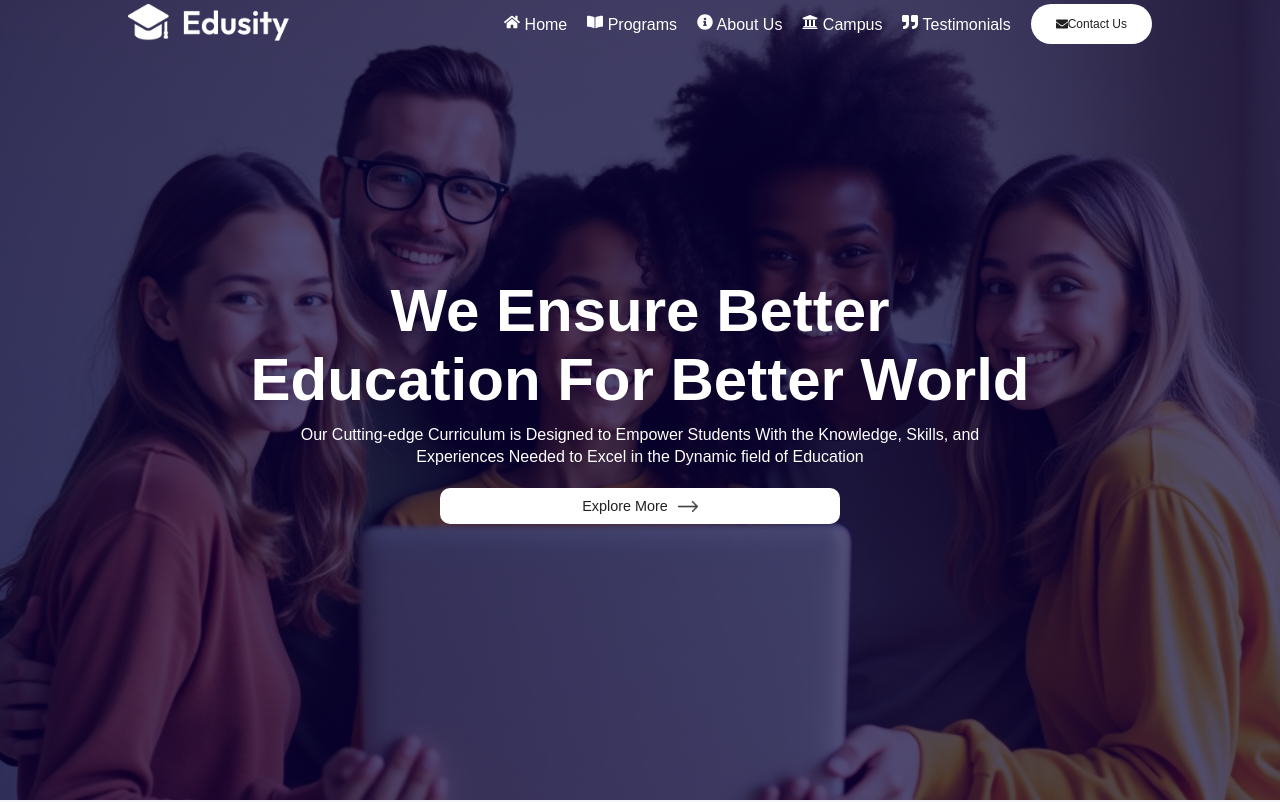
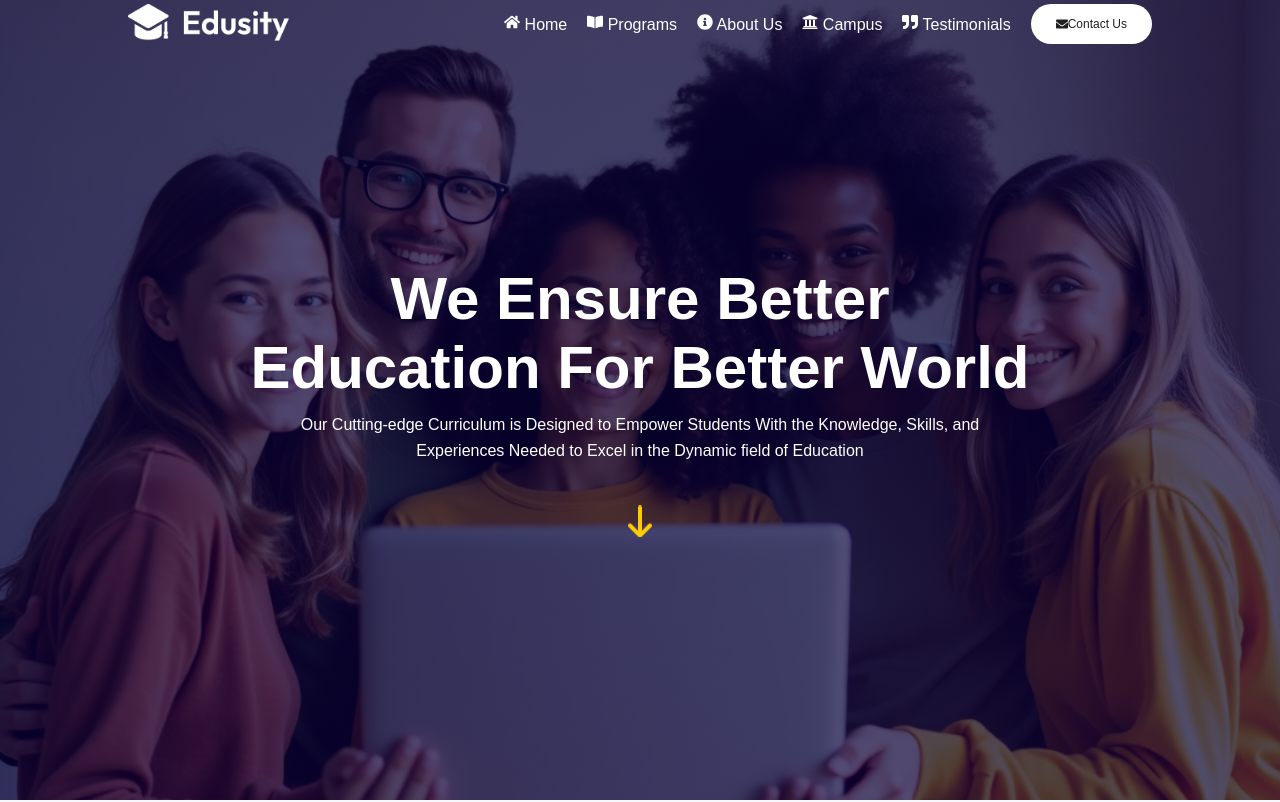
Before and after one commit to HabibShehu007/Educity-React, a React (Vite) app: page / in a window 1280 px wide. Shown: the top 802 px of the page. Built offline with nearby package versions, Linux system fonts and the light colour scheme.

Commit message:
Added font awesome icons

```diff
--- a/package.json
+++ b/package.json
@@ -10,6 +10,8 @@
     "preview": "vite preview"
   },
   "dependencies": {
+    "@fortawesome/free-solid-svg-icons": "^7.1.0",
+    "@fortawesome/react-fontawesome": "^3.1.0",
     "framer-motion": "^12.23.24",
     "react": "^19.2.0",
     "react-dom": "^19.1.1",
--- a/src/components/Hero/Hero.jsx
+++ b/src/components/Hero/Hero.jsx
@@ -1,6 +1,8 @@
 import React from 'react';
 import './hero.css';
 import { motion } from 'framer-motion';
+import { FontAwesomeIcon } from '@fortawesome/react-fontawesome';
+import { faArrowDown } from '@fortawesome/free-solid-svg-icons';
 
 const Hero = () => {
   return (
@@ -44,21 +46,17 @@ const Hero = () => {
           Needed to Excel in the Dynamic field of Education
         </motion.p>
 
-        <motion.button
-          className='btn'
-          initial={{ opacity: 0, scale: 0.8 }}
-          animate={{ opacity: 1, scale: 1 }}
+        <motion.div
+          className="scroll-down"
+          animate={{ y: [0, 10, 0] }}
           transition={{
-            type: 'spring',
-            stiffness: 200,
-            damping: 15,
-            delay: 0.5,
+            repeat: Infinity,
+            duration: 1.5,
+            ease: "easeInOut"
           }}
-          whileHover={{ scale: 1.05 }}
-          whileTap={{ scale: 0.95 }}
         >
-          Explore More <img src="/assets/dark-arrow.png" alt="Arrow icon" />
-        </motion.button>
+          <FontAwesomeIcon icon={faArrowDown} size="2x" />
+        </motion.div>
       </motion.div>
     </div>
   );
--- a/src/components/Hero/hero.css
+++ b/src/components/Hero/hero.css
@@ -1,3 +1,4 @@
+/* hero section full screen */
 .hero {
   width: 100%;
   min-height: 100vh;
@@ -11,34 +12,67 @@
   align-items: center;
   justify-content: center;
 }
+
+/* text box */
 .hero-text {
   text-align: center;
   max-width: 800px;
 }
+
+/* big heading */
 .hero-text h1 {
   font-size: 60px;
   font-weight: 600;
 }
+
+/* paragraph */
 .hero-text p {
   max-width: 700px;
   margin: 10px auto 20px;
-  line-height: 1.4;
+  line-height: 1.6;
+  font-size: 16px;
 }
 
-/* media query */
+/* scroll arrow */
+.scroll-down {
+  margin-top: 40px;
+  color: #ffcc00;
+  animation: bounce 1.5s infinite ease-in-out;
+}
+
+/* bounce animation */
+@keyframes bounce {
+  0%,
+  100% {
+    transform: translateY(0);
+  }
+  50% {
+    transform: translateY(10px);
+  }
+}
+
+/* tablet */
 @media (max-width: 850px) {
   .hero-text h1 {
     font-size: 40px;
   }
 }
+
+/* mobile */
 @media (max-width: 650px) {
   .hero-text h1 {
     font-size: 30px;
     max-width: 400px;
     margin: auto;
   }
+
   .hero-text p {
     font-size: 14px;
     margin: 15px auto 30px;
   }
+
+  .scroll-down {
+    margin-top: 30px;
+    font-size: 20px;
+  }
 }
```
Also changed, not shown: 1 other file (tests, documents, lock files or other folders).
